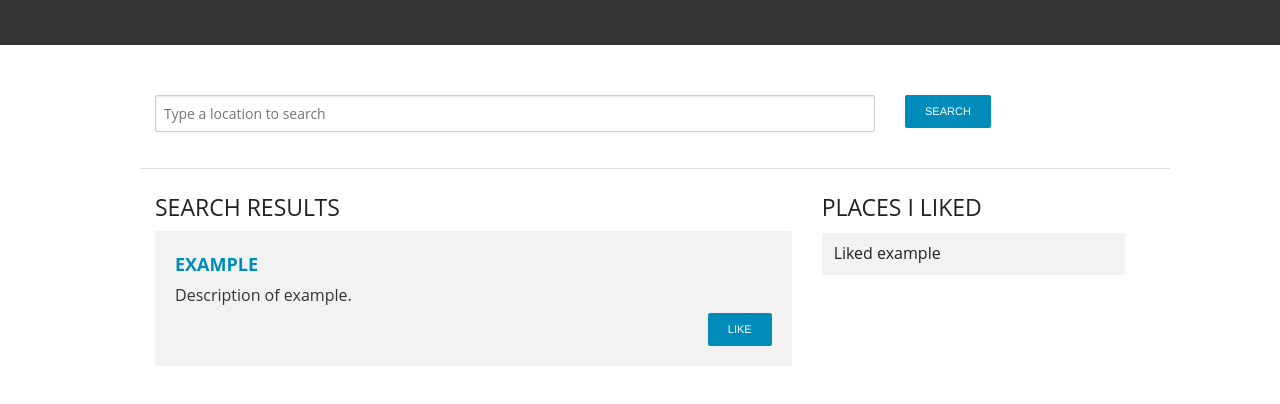
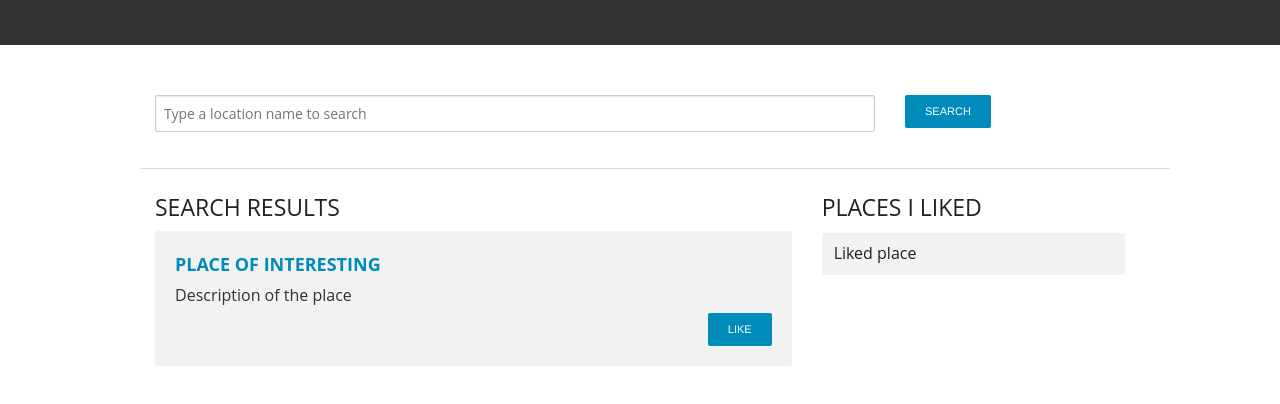
Before and after one commit to Jeanne-WN/location-search, a website: page index.html in a window 1280 px wide. Drawn offline with Linux system fonts and the light colour scheme.

Commit message:
use universal term 'place' in app

```diff
--- a/index.html
+++ b/index.html
@@ -20,7 +20,7 @@
              <div class="row">
                  <div id="searchForm">
                    <div  class="large-9 medium-9 columns">
-                     <input type="text" id="locationInput" value="" placeholder="Type a location to search"/>
+                     <input type="text" id="locationInput" value="" placeholder="Type a location name to search"/>
                    </div>
                    <div  class="large-3 medium-3 columns">
                        <input type="button" class="submit button tiny" id="searchButton" value="search" />
@@ -38,8 +38,8 @@
                   <h4>Search results</h4>
                   <div id="results">
                     <div class="panel large-12 columns">
-                      <h5>Example</h5>
-                      <h6>Description of example.</h6>
+                      <h5>Place of interesting</h5>
+                      <h6>Description of the place</h6>
                       <a href="#" class="like button tiny right">Like</a>
                     </div>
                   </div>
@@ -49,7 +49,7 @@
                   <h4>Places I liked</h4>
                   <nav>
                       <ul>
-                        <li class="like">Liked example</li>
+                        <li class="like">Liked place</li>
                       </ul>
                   </nav>
               </div>
```
